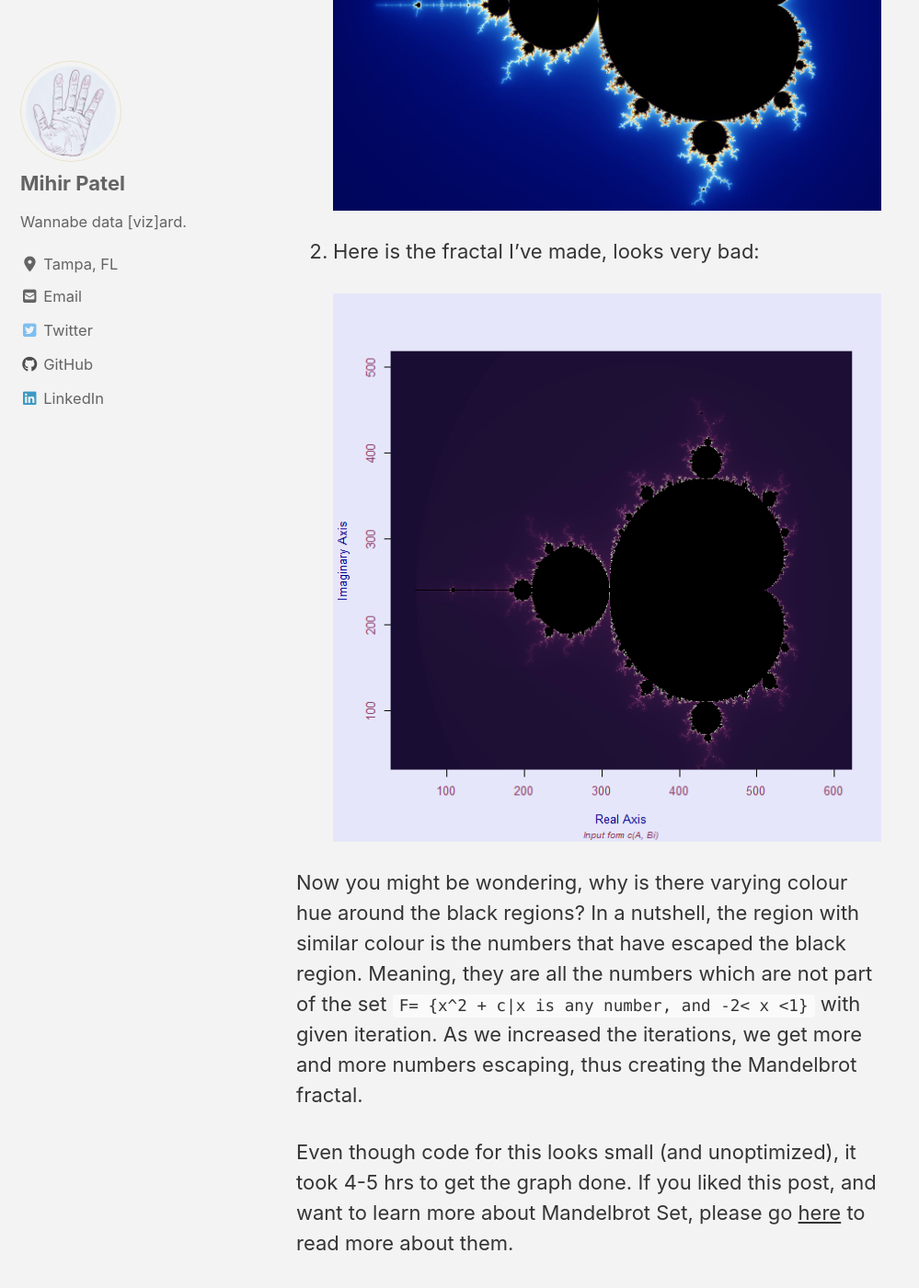
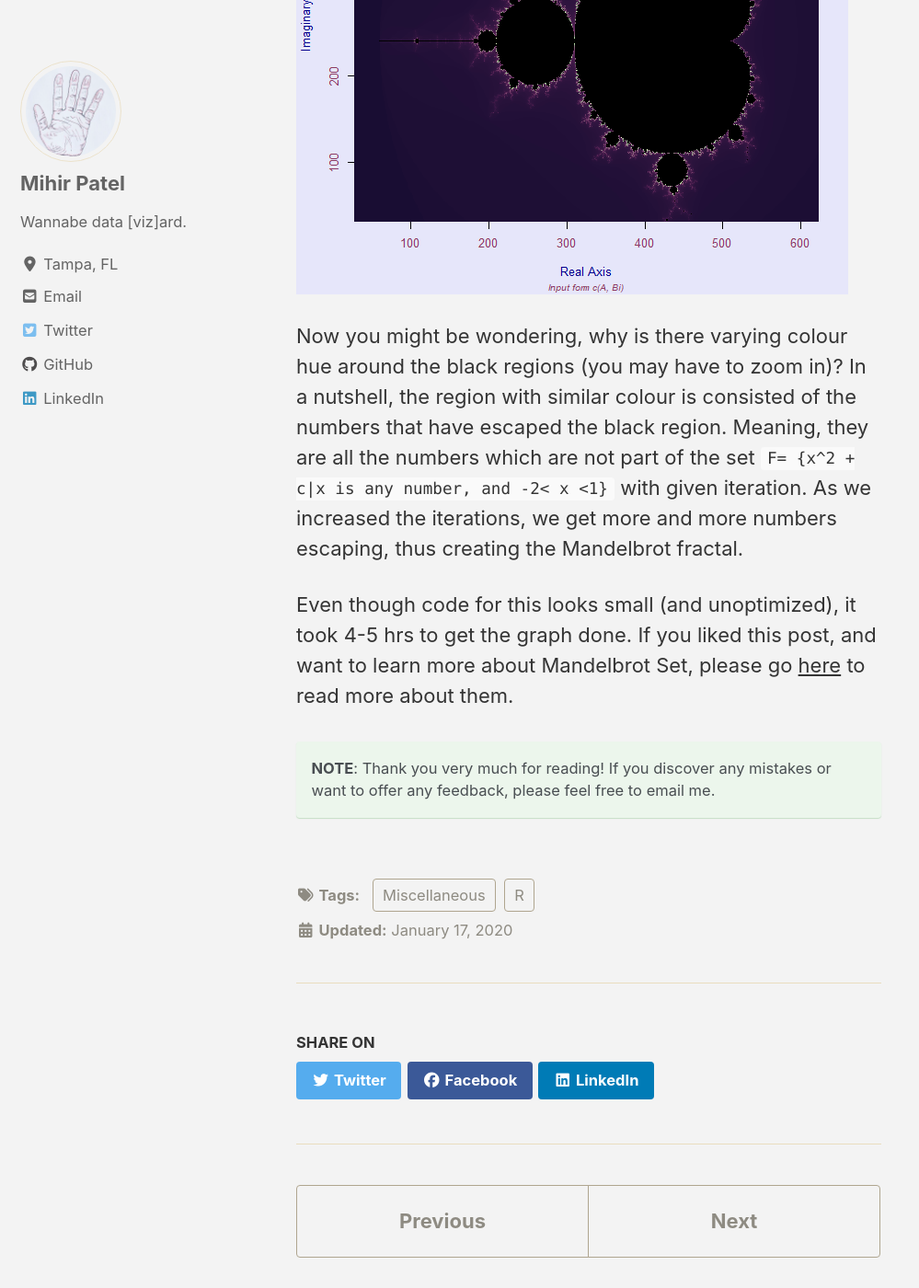
Before and after one commit to mihirp161/mihirp161.github.io, a Jekyll site: the page built from _posts/2020-01-17-mandelbrot.md, in a window 1280 px wide and 1400 px high, scrolled down 4230 px. Shown: the whole window at 92% size, without its empty margins (0-999 px from the left). Built offline with Jekyll 4.4.1, drawn with Linux system fonts in a browser that asks for light colours; cached includes are drawn as plain includes; nearby versions of some CDN libraries; some of the changed text lies outside the part shown.

Commit message:
Update 2020-01-17-mandelbrot.md

```diff
--- a/_posts/2020-01-17-mandelbrot.md
+++ b/_posts/2020-01-17-mandelbrot.md
@@ -82,17 +82,11 @@
 
 Therefore whenever any number that resides between `(-2,1)`, in a complex plane that doesn't cause an exponential growth, and become a circle with radius 2.
 
-In both graphs below, this nature is in black-
-
-1. Here is a fractal created by Dr.Benoit Mandelbrot:
-
-   <img src="{{ site.url }}{{ site.baseurl }}/images/mandelbrot/original_fractal.jpg" alt="">
-
-2. Here is the fractal I've made, looks very bad:
+In the graph below, this nature is in black "zone"-
 
    <img src="{{ site.url }}{{ site.baseurl }}/images/mandelbrot/mandelbrot_bad.png" alt="">
 
-Now you might be wondering, why is there varying colour hue around the black regions? In a nutshell, the region with similar colour is the numbers that have escaped the black region. Meaning, they are all the numbers which are not part of the set
+Now you might be wondering, why is there varying colour hue around the black regions (you may have to zoom in)? In a nutshell, the region with similar colour is consisted of the numbers that have escaped the black region. Meaning, they are all the numbers which are not part of the set
 `F= {x^2 + c|x is any number, and -2< x <1}` with given iteration. As we increased the iterations, we get more and more numbers escaping, thus creating the Mandelbrot fractal.
 
 Even though code for this looks small (and unoptimized), it took 4-5 hrs to get the graph done. If you liked this post, and want to learn more about Mandelbrot Set, please go [here](https://en.wikipedia.org/wiki/Mandelbrot_set) to read more about them.
```
Also changed, not shown: other parts of _posts/2020-01-17-mandelbrot.md (+1 -1 lines).
